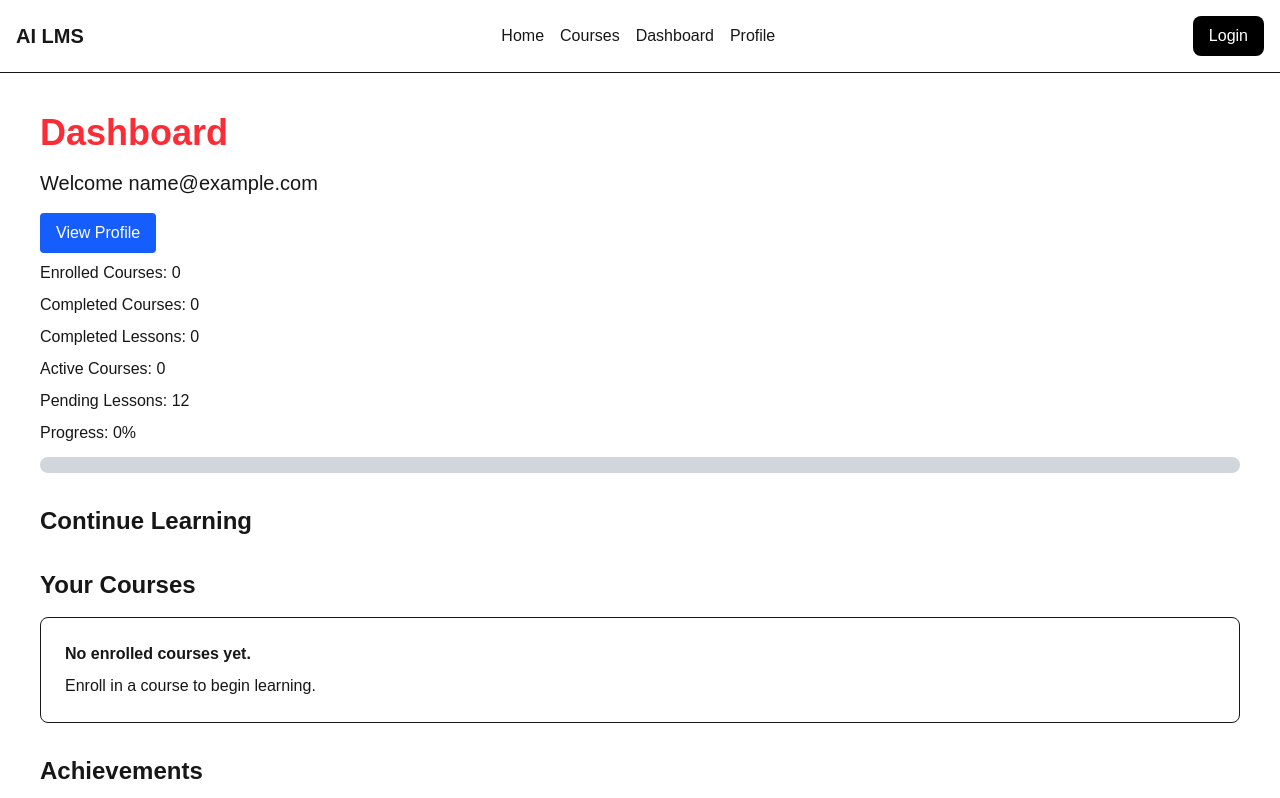
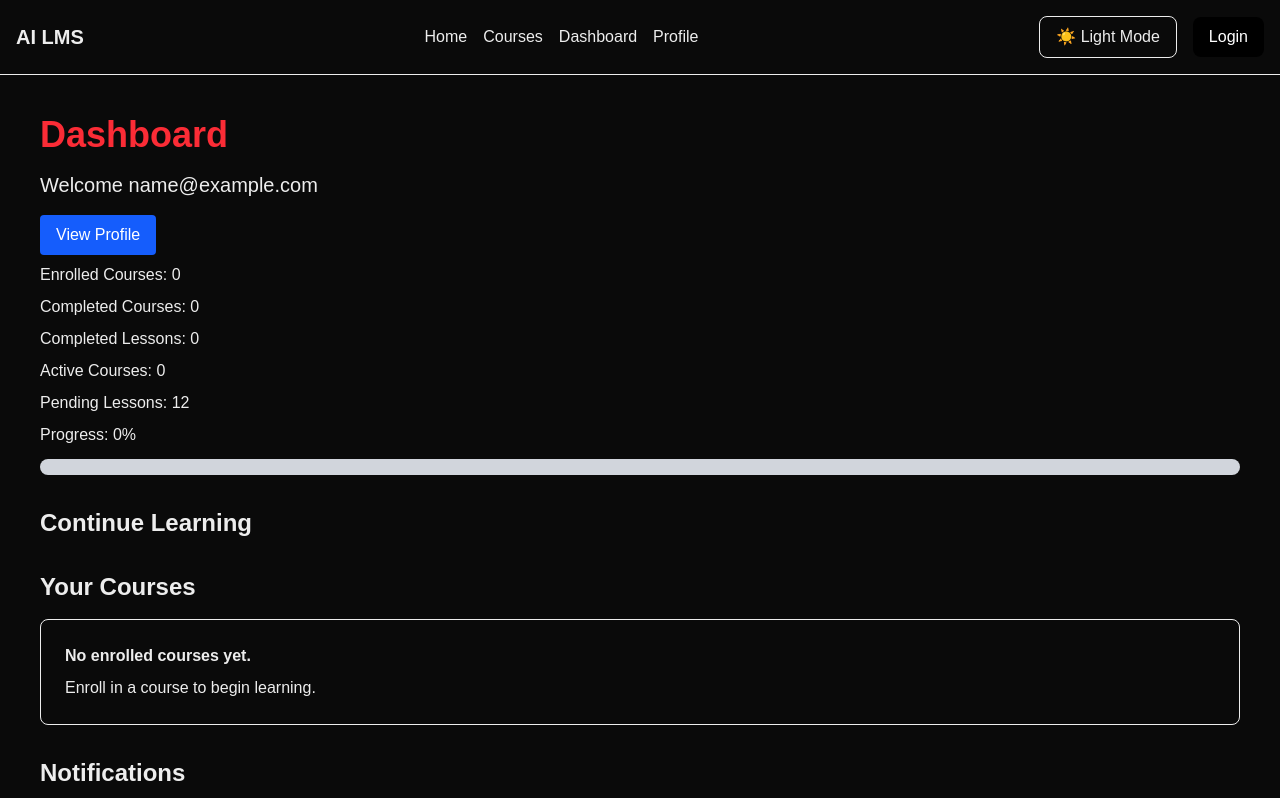
Before and after one commit to Ameen777pt/ai-lms, a Next.js app: page /dashboard in a window 1280 px wide. Shown: the top 798 px of the page. Built offline with nearby package versions, Linux system fonts and the light colour scheme; sample sign-in values are in the browser's storage.

Commit message:
Add dark mode toggle

```diff
--- a/src/app/dashboard/page.tsx
+++ b/src/app/dashboard/page.tsx
@@ -13,6 +13,8 @@ export default function DashboardPage() {
   const [enrolledCourses, setEnrolledCourses] =
   useState<string[]>([]);
   const [recentlyViewed, setRecentlyViewed] =
+  useState<string[]>([]);
+  const [notifications, setNotifications] =
   useState<string[]>([]);
   const handleLogout = () => {
   localStorage.removeItem("isLoggedIn");
@@ -49,6 +51,17 @@ const storedRecent =
   );
 
 setRecentlyViewed(storedRecent);
+
+const storedNotifications =
+  JSON.parse(
+    localStorage.getItem(
+      "notifications"
+    ) || "[]"
+  );
+
+setNotifications(
+  storedNotifications
+);
 
   const isLoggedIn =
     localStorage.getItem("isLoggedIn");
@@ -257,6 +270,26 @@ const progress = Math.round(
 );
 })}
 <h2 className="text-2xl font-bold mt-8">
+  Notifications
+</h2>
+
+{notifications.length === 0 && (
+  <p className="mt-2">
+    No notifications yet.
+  </p>
+)}
+
+{notifications.map(
+  (notification, index) => (
+    <div
+  key={index}
+  className="bg-amber-100 text-black border border-amber-300 rounded-lg p-4 mt-4"
+>
+      🔔 {notification}
+    </div>
+  )
+)}
+<h2 className="text-2xl font-bold mt-8">
   Achievements
 </h2>
 
--- a/src/app/globals.css
+++ b/src/app/globals.css
@@ -12,11 +12,9 @@
   --font-mono: var(--font-geist-mono);
 }
 
-@media (prefers-color-scheme: dark) {
-  :root {
-    --background: #0a0a0a;
-    --foreground: #ededed;
-  }
+html.dark {
+  --background: #0a0a0a;
+  --foreground: #ededed;
 }
 
 body {
--- a/src/app/layout.tsx
+++ b/src/app/layout.tsx
@@ -2,6 +2,7 @@ import type { Metadata } from "next";
 import { Geist, Geist_Mono } from "next/font/google";
 import "./globals.css";
 import Navbar from "@/components/Navbar";
+import ThemeProvider from "@/components/ThemeProvider";
 
 const geistSans = Geist({
   variable: "--font-geist-sans",
@@ -29,6 +30,7 @@ export default function RootLayout({
       className={`${geistSans.variable} ${geistMono.variable} h-full antialiased`}
     >
       <body className="min-h-full flex flex-col">
+        <ThemeProvider />
   <Navbar
     title="AI LMS"
     isLoggedIn={false}
--- a/src/components/EnrollButton.tsx
+++ b/src/components/EnrollButton.tsx
@@ -33,6 +33,26 @@ export default function EnrollButton({
       !enrolledCourses.includes(courseSlug)
     ) {
       enrolledCourses.push(courseSlug);
+      const notifications =
+  JSON.parse(
+    localStorage.getItem(
+      "notifications"
+    ) || "[]"
+  );
+
+notifications.unshift(
+  `Enrolled in ${courseSlug}`
+);
+if (enrolledCourses.length === 1) {
+  notifications.unshift(
+    "🏅 Achievement Unlocked: First Enrollment"
+  );
+}
+
+localStorage.setItem(
+  "notifications",
+  JSON.stringify(notifications)
+);
 
       localStorage.setItem(
         "enrolledCourses",
--- a/src/components/Navbar.tsx
+++ b/src/components/Navbar.tsx
@@ -1,4 +1,5 @@
 import Link from "next/link";
+import ThemeToggle from "./ThemeToggle";
 type NavbarProps = {
   title: string;
   isLoggedIn: boolean;
@@ -20,9 +21,13 @@ export default function Navbar({
   <Link href="/profile">Profile</Link>
 </div>
 
-      <button className="px-4 py-2 bg-black text-white rounded-lg">
-       {isLoggedIn ? "Dashboard" : "Login"}
-      </button>
+      <div className="flex items-center gap-4">
+  <ThemeToggle />
+
+  <button className="px-4 py-2 bg-black text-white rounded-lg">
+    {isLoggedIn ? "Dashboard" : "Login"}
+  </button>
+</div>
     </nav>
   );
 }
--- /dev/null
+++ b/src/components/ThemeProvider.tsx
@@ -0,0 +1,22 @@
+"use client";
+
+import { useEffect } from "react";
+
+export default function ThemeProvider() {
+  useEffect(() => {
+    const savedTheme =
+      localStorage.getItem("theme");
+
+    if (savedTheme === "light") {
+      document.documentElement.classList.remove(
+        "dark"
+      );
+    } else {
+      document.documentElement.classList.add(
+        "dark"
+      );
+    }
+  }, []);
+
+  return null;
+}
--- /dev/null
+++ b/src/components/ThemeToggle.tsx
@@ -0,0 +1,51 @@
+"use client";
+
+import { useEffect, useState } from "react";
+
+export default function ThemeToggle() {
+  const [theme, setTheme] =
+    useState("dark");
+
+  useEffect(() => {
+    const savedTheme =
+      localStorage.getItem("theme") ||
+      "dark";
+
+    setTheme(savedTheme);
+  }, []);
+
+  const toggleTheme = () => {
+    const newTheme =
+      theme === "dark"
+        ? "light"
+        : "dark";
+
+    setTheme(newTheme);
+
+    localStorage.setItem(
+      "theme",
+      newTheme
+    );
+
+    if (newTheme === "dark") {
+      document.documentElement.classList.add(
+        "dark"
+      );
+    } else {
+      document.documentElement.classList.remove(
+        "dark"
+      );
+    }
+  };
+
+  return (
+    <button
+      onClick={toggleTheme}
+      className="border px-4 py-2 rounded-lg"
+    >
+      {theme === "dark"
+        ? "☀️ Light Mode"
+        : "🌙 Dark Mode"}
+    </button>
+  );
+}
```
